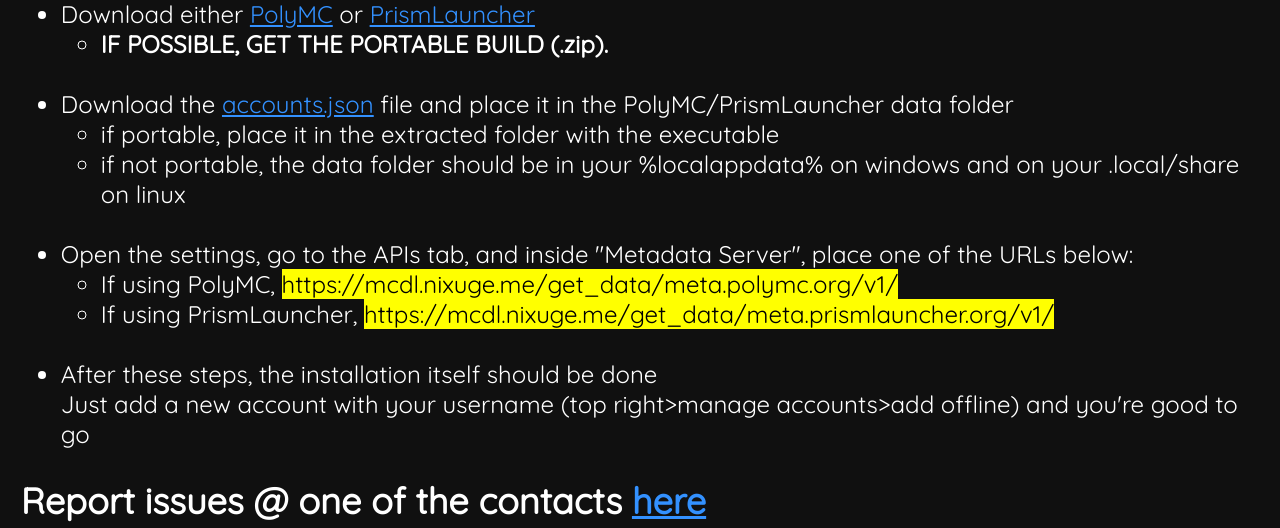
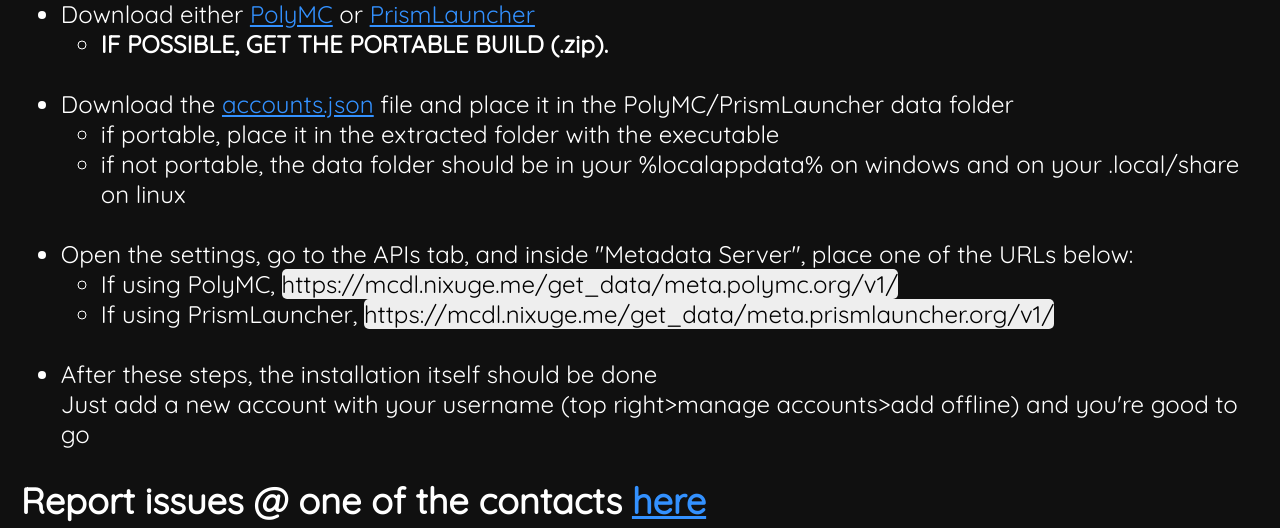
Before and after one commit to Nixuge/mcproxy, a Flask app: page / in a window 1280 px wide. Shown: the part 535-1063 px from the top of the page. Run offline with Flask 2, Linux system fonts and the light colour scheme.

Commit message:
HTML update

```diff
--- a/templates/index.html
+++ b/templates/index.html
@@ -69,6 +69,7 @@
 </body>
 <style>
     @import url('https://fonts.googleapis.com/css2?family=Quicksand&display=swap');
+
     body {
         padding-left: 1%;
         background-color: #101010;
@@ -76,8 +77,16 @@
         font-family: 'Quicksand', Helvetica, Arial, sans-serif;
         font-size: 150%;
     }
+
     a {
-        color: #3391ff; /* From dark reader*/
+        color: #3391ff;
+        /* From dark reader*/
+    }
+
+    mark {
+        background-color: #eee;
+        border-radius: 5px;
     }
 </style>
+
 </html>
```
